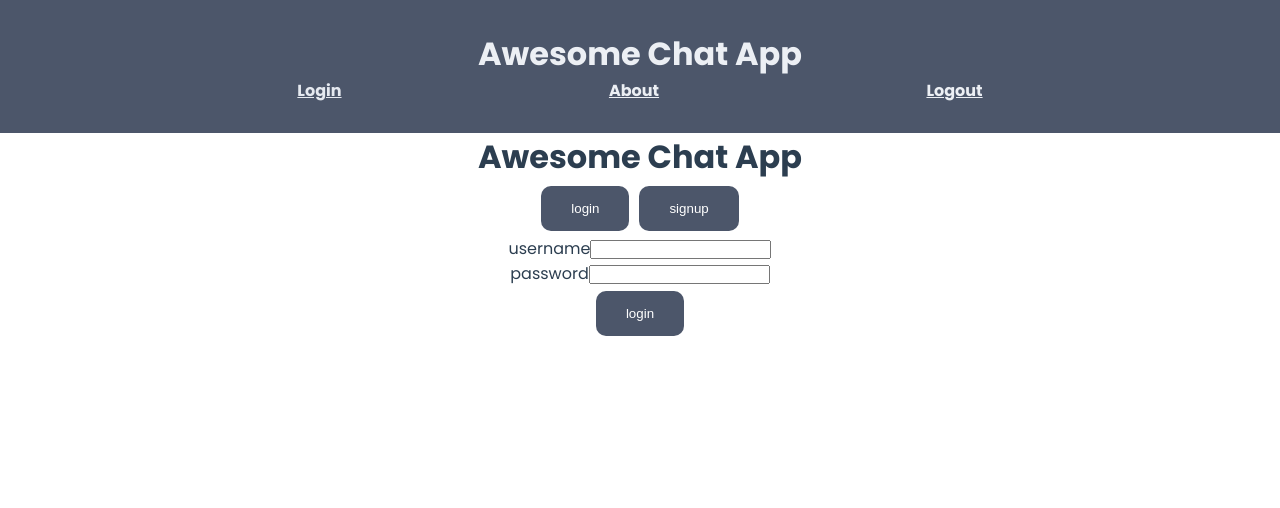
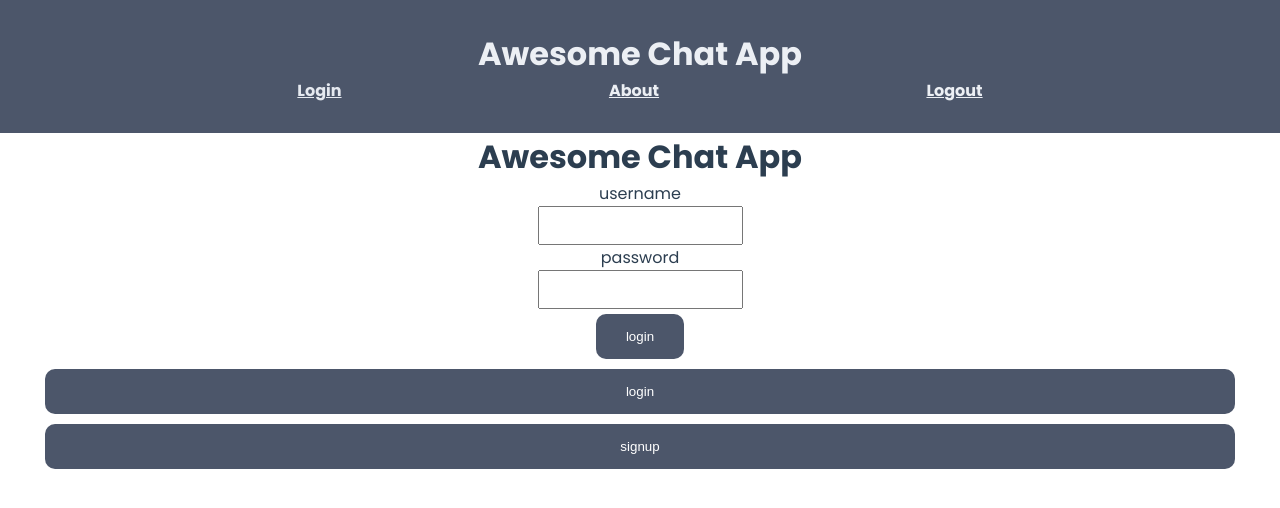
Before and after one commit to matiasvainio/awesome-chat-app, a Vue app in the folder frontend/: page / in a window 1280 px wide. Both pictures are taken after a click on the button "login". Shown: the top 508 px of the page. Built offline with nearby package versions, Linux system fonts and the light colour scheme; data requests are answered from the project's data file.

Commit message:
more css

```diff
--- a/frontend/db.json
+++ b/frontend/db.json
@@ -74,6 +74,31 @@
       "content": "Testi 2",
       "date": "2020-11-26T11:22:29.320Z",
       "user": "Batman"
+    },
+    {
+      "id": 3484013,
+      "roomId": "1",
+      "content": "skiggel",
+      "date": "2020-11-27T11:09:44.778Z",
+      "user": "Batman"
+    },
+    {
+      "id": 2332782,
+      "roomId": "1",
+      "content": "adsfasdg",
+      "date": "2020-11-27T11:24:41.364Z",
+      "user": "Batman"
+    },
+    {
+      "id": 1656443,
+      "roomId": "1",
+      "content": "asfdgdsfg",
+      "date": "2020-11-27T11:24:42.877Z",
+      "user": "Batman"
+    },
+    {
+      "name": "foobar",
+      "id": 9895665
     }
   ],
   "users": [
@@ -108,6 +133,16 @@
       "username": "Batman",
       "password": "Salasana",
       "id": 3
+    },
+    {
+      "username": "Batman",
+      "password": "",
+      "id": 4
+    },
+    {
+      "username": "Batman",
+      "password": "",
+      "id": 5
     }
   ]
 }
--- a/frontend/src/App.vue
+++ b/frontend/src/App.vue
@@ -60,6 +60,7 @@ export default {
 
 #app button:hover {
   background-color: #5e81ac;
+  cursor: pointer;
 }
 
 #app {
@@ -69,7 +70,7 @@ export default {
   text-align: center;
   color: #2c3e50;
   display: grid;
-  grid-template-columns: 20vh 1fr 20vh;
+  grid-template-columns: 5vh 1fr 5vh;
 }
 
 #nav {
@@ -77,6 +78,8 @@ export default {
   background-color: #4c566a;
   color: #eceff4;
   grid-column: 1/4;
+  position: sticky;
+  top: 0;
 }
 
 #nav a {
@@ -92,4 +95,8 @@ export default {
   display: flex;
   justify-content: space-evenly;
 }
+
+input {
+  padding: 10px 12px;
+}
 </style>
--- a/frontend/src/components/LoginForm.vue
+++ b/frontend/src/components/LoginForm.vue
@@ -1,13 +1,17 @@
 <template>
-  <div>
+  <div class="login-container">
     <form @submit.prevent="handleLogin">
       <div>
         <label for="username">username</label>
-        <input v-model="username" type="text" />
+        <div>
+          <input v-model="username" type="text" />
+        </div>
       </div>
       <div>
         <label for="password">password</label>
-        <input v-model="password" type="password" />
+        <div>
+          <input v-model="password" type="password" />
+        </div>
       </div>
       <button>login</button>
     </form>
@@ -49,4 +53,10 @@ export default {
 };
 </script>
 
-<style></style>
+<style>
+.login-container {
+  display: flex;
+  flex-direction: column;
+  justify-content: center;
+}
+</style>
--- a/frontend/src/components/Message.vue
+++ b/frontend/src/components/Message.vue
@@ -38,14 +38,16 @@ export default {
 <style scoped>
 .message {
   margin: 0.2em;
-  border: 2px black solid;
+  background-color: #4c566a;
+  color: #eceff4;
   border-radius: 10px;
   padding: 10px 15px;
   text-align: left;
 }
 .message-notuser {
   margin: 0.2em;
-  border: 2px black solid;
+  background-color: #5e81ac;
+  color: #eceff4;
   border-radius: 10px;
   padding: 10px 15px;
   text-align: right;
--- a/frontend/src/components/SignupForm.vue
+++ b/frontend/src/components/SignupForm.vue
@@ -1,14 +1,18 @@
 <template>
-  <h3>signup</h3>
   <div>
+    <h3>signup</h3>
     <form @submit.prevent="handleSignup">
       <div>
         <label for="username">username</label>
-        <input v-model="username" type="text" />
+        <div>
+          <input v-model="username" type="text" />
+        </div>
       </div>
       <div>
         <label for="password">password</label>
-        <input v-model="password" type="password" />
+        <div>
+          <input v-model="password" type="password" />
+        </div>
       </div>
       <button>login</button>
     </form>
--- a/frontend/src/views/Chat.vue
+++ b/frontend/src/views/Chat.vue
@@ -1,7 +1,10 @@
 <template>
   <div class="chat">
     <ChatMessages class="chat-messages" :messages="messages" />
-    <MessageForm @add-message="addMessage" />
+    <div class="bottom"></div>
+    <div class="form-container">
+      <MessageForm @add-message="addMessage" />
+    </div>
   </div>
 </template>
 
@@ -22,8 +25,10 @@ export default {
       messages: [],
     };
   },
+  window() {},
   mounted() {
     this.getMessages();
+    this.scrollDown();
   },
   methods: {
     addMessage(message) {
@@ -37,6 +42,14 @@ export default {
       const m = await messageService.getAll();
       this.messages = m.filter((o) => o.roomId === this.$route.params.id);
     },
+    scrollDown() {
+      const el = this.$el.querySelector('bottom');
+      console.log(el);
+
+      if (el) {
+        el.scrollIntoView(false);
+      }
+    },
   },
 };
 </script>
@@ -45,4 +58,9 @@ export default {
 .chat {
   grid-column: 2/3;
 }
+
+.form-container {
+  /* position: sticky;
+  bottom: 0; */
+}
 </style>
--- a/frontend/src/views/Landing.vue
+++ b/frontend/src/views/Landing.vue
@@ -1,10 +1,10 @@
 <template>
   <div class="landing">
     <h1>Awesome Chat App</h1>
+    <LoginForm v-if="login" />
+    <SignupForm v-if="signup" />
     <button id="login" @click="handleShow">login</button>
     <button id="signup" @click="handleShow">signup</button>
-    <LoginForm v-if="login" />
-    <SignupForm v-if="signup" />
   </div>
 </template>
 
@@ -35,5 +35,7 @@ export default {
 <style scoped>
 .landing {
   grid-column: 2/3;
+  display: flex;
+  flex-direction: column;
 }
 </style>
```
Also changed, not shown: 1 other file (tests, documents, lock files or other folders).
